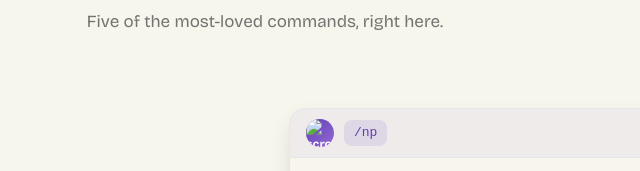
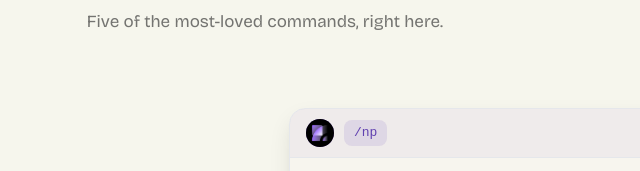
Before and after one commit to itszubariel/scrobbler, a website: page public/index.html in a window 1280 px wide. Shown: the part 1042-1213 px from the top of the page, 375-1015 px from the left. Drawn offline with nearby package versions, Linux system fonts and the light colour scheme.

Commit message:
minor issue: scrobbler's image in /np command example wasn't there

```diff
--- a/public/index.html
+++ b/public/index.html
@@ -1938,7 +1938,7 @@
             <div class="discord-mock__bar">
               <div class="discord-mock__avatar">
                 <img
-                  src=""
+                  src="../assets/images/scrobbler_logo.png"
                   alt="scrobbler"
                   style="
                     width: 100%;
```
